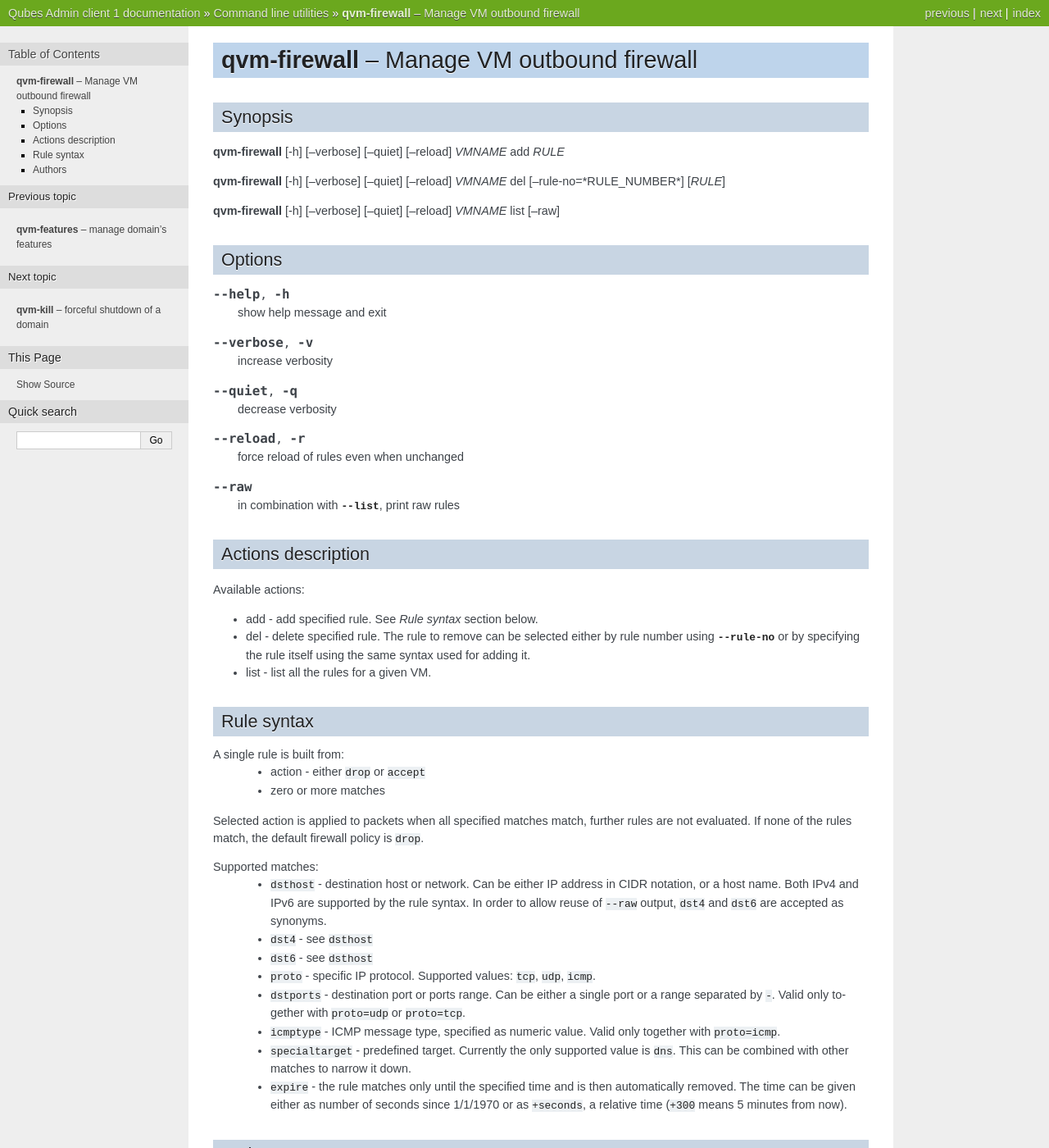
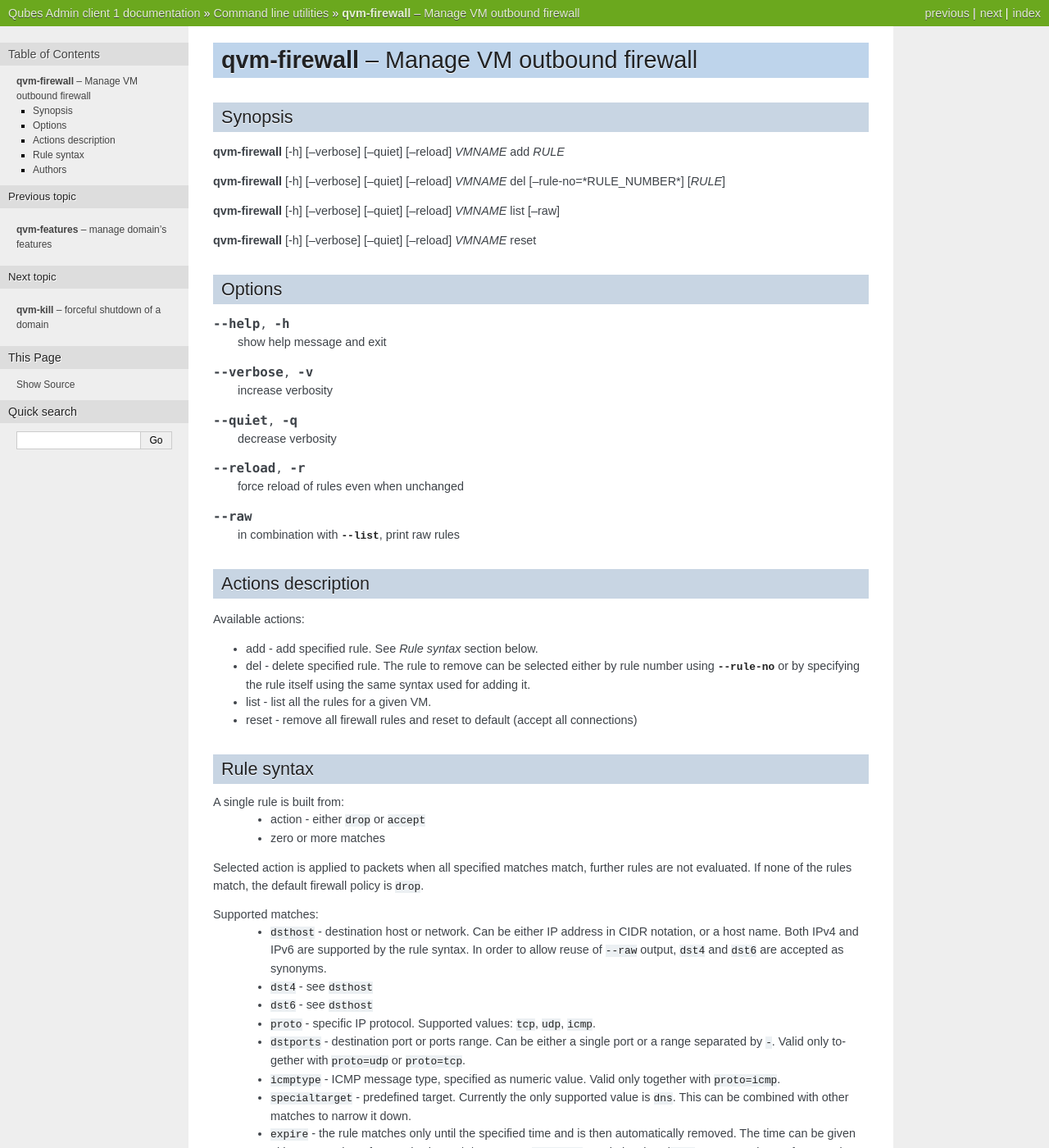
Before and after one commit to QubesOS/qubes-core-admin-client, a Sphinx documentation site: the page built from doc/manpages/qvm-firewall.rst, in a window 1280 px wide and 1400 px high. Shown: the whole window at 82% size. Built offline with Sphinx 7.4.7, drawn with Linux system fonts in a browser that asks for light colours; the version number could not be read and is left out.

Commit message:
Add qvm-firewall reset action to the man page
QubesOS/qubes-issues#4710

(cherry picked from commit a1ddbb054fe1d151a1841c510ada21a42c698e7a)

```diff
--- a/doc/manpages/qvm-firewall.rst
+++ b/doc/manpages/qvm-firewall.rst
@@ -11,6 +11,8 @@
 :command:`qvm-firewall` [-h] [--verbose] [--quiet] [--reload] *VMNAME* del [--rule-no=*RULE_NUMBER*] [*RULE*]
 
 :command:`qvm-firewall` [-h] [--verbose] [--quiet] [--reload] *VMNAME* list [--raw]
+
+:command:`qvm-firewall` [-h] [--verbose] [--quiet] [--reload] *VMNAME* reset
 
 Options
 -------
@@ -47,6 +49,8 @@
   or by specifying the rule itself using the same syntax used for adding it.
 
 * list - list all the rules for a given VM.
+
+* reset - remove all firewall rules and reset to default (accept all connections)
 
 
 Rule syntax
```
